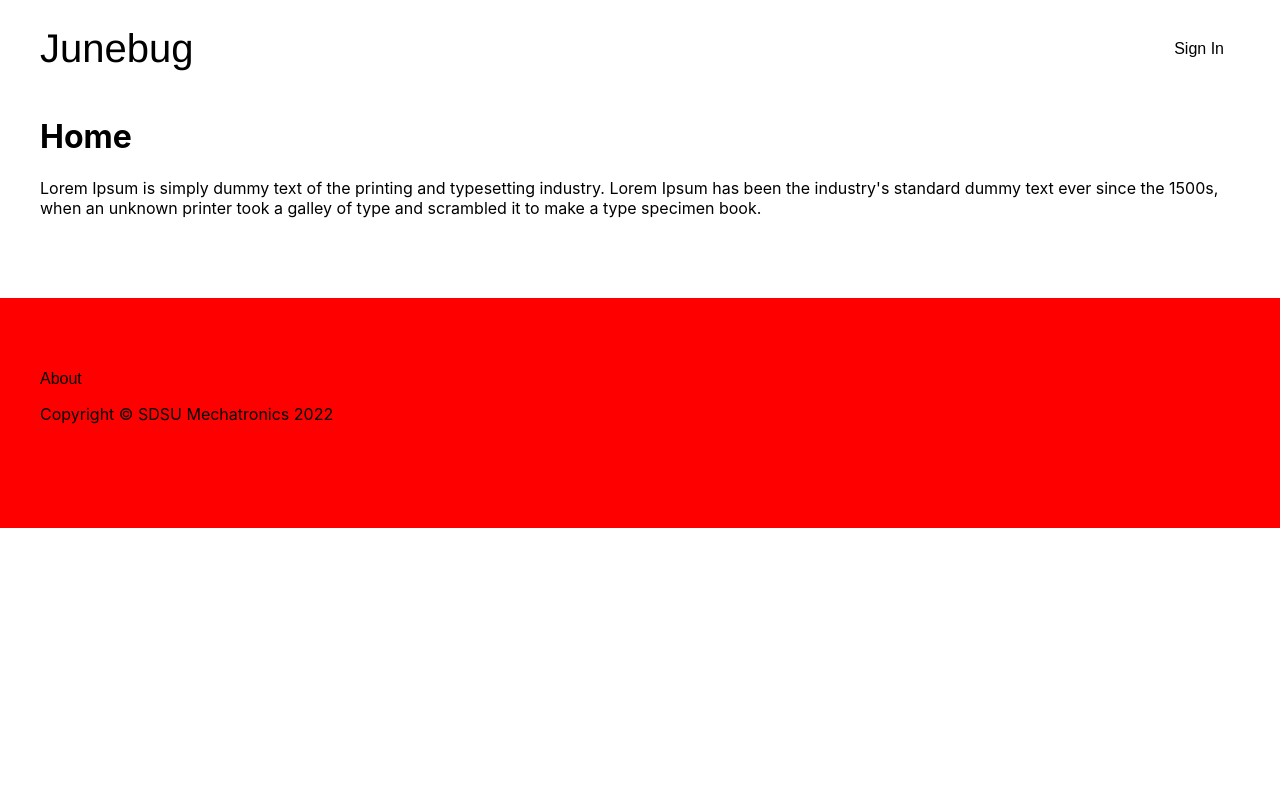
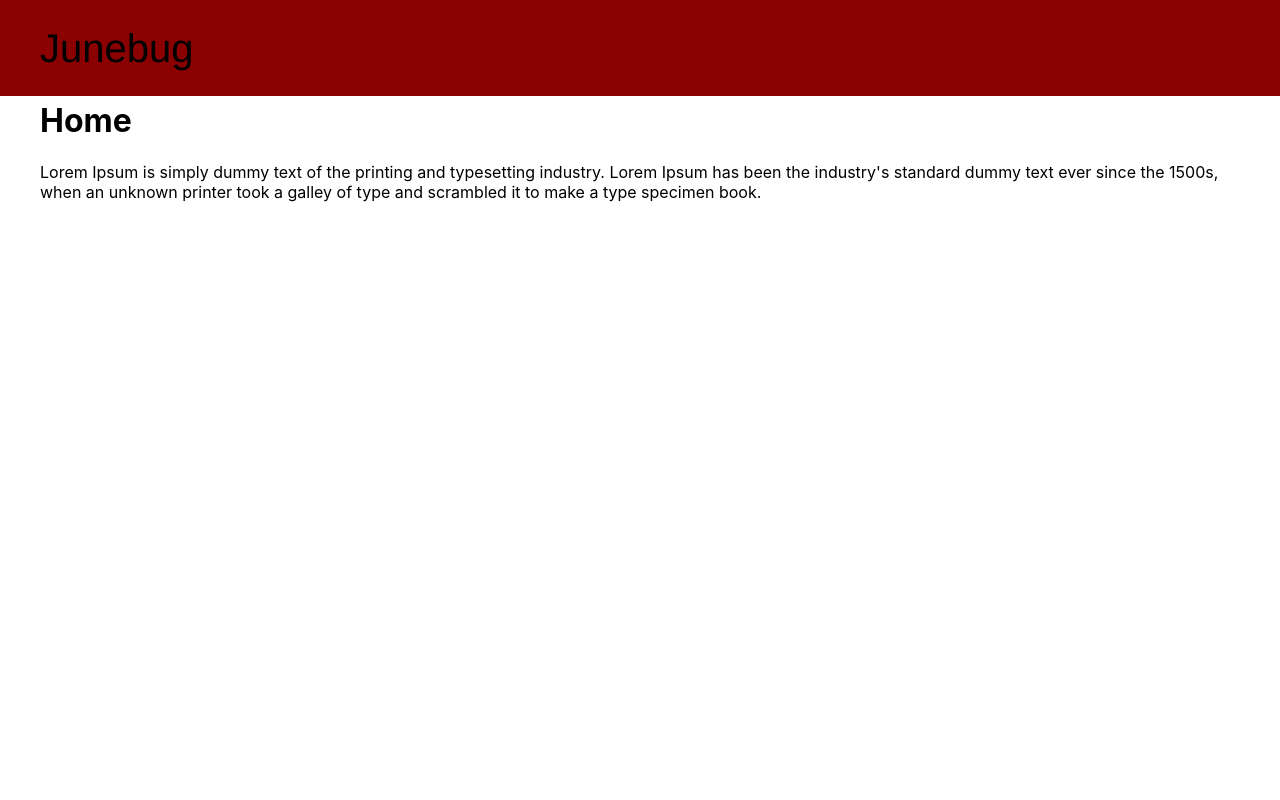
Before and after one commit to Mechatronics-SDSU/Junebug_website, a React (Create React App) app in the folder my-app/: page / in a window 1280 px wide. Shown: the top 800 px of the page. Built offline with nearby package versions, Linux system fonts and the light colour scheme.

Commit message:
Navbar is fixed position upon scrolling

```diff
--- a/my-app/src/components/Home/Home.jsx
+++ b/my-app/src/components/Home/Home.jsx
@@ -1,17 +1,18 @@
+import "./home.css"
+
 function Home() {
   return (
     <div className="home">
       <div class="container">
-        <div class="row align-items-center my-5">
-          <div class="col-lg-5">
-            <h1 class="font-weight-light">Home</h1>
+        <div class="row">
+          <h1>Home</h1>
           <p>
             Lorem Ipsum is simply dummy text of the printing and typesetting
             industry. Lorem Ipsum has been the industry's standard dummy text
             ever since the 1500s, when an unknown printer took a galley of
             type and scrambled it to make a type specimen book.
           </p>
-          </div>
+          <br></br>
         </div>
       </div>
     </div>
--- /dev/null
+++ b/my-app/src/components/Home/home.css
@@ -0,0 +1,7 @@
+.home{
+    padding-top: 80px;
+}
+
+div  {
+    padding-bottom: 500px;
+}
--- a/my-app/src/components/Navbar/Navbar.jsx
+++ b/my-app/src/components/Navbar/Navbar.jsx
@@ -5,14 +5,15 @@ function Navbar() {
   return (
     <header className="navbar">
         <NavLink className="navbar-brand" to="/">
-        Junebug
+          Junebug
         </NavLink>
+        <div className="navbar-spacer"></div>
         <ul className="navbar-nav">
-            <li className="nav-item">
+          <li className="nav-item">
             <NavLink className="nav-link" to="/">
-                Sign In
+              Sign In
             </NavLink>
-            </li>
+          </li>
         </ul>
     </header>
   );
--- a/my-app/src/components/Navbar/navbar.css
+++ b/my-app/src/components/Navbar/navbar.css
@@ -1,3 +1,14 @@
+.navbar {
+  padding: 0px 40px;
+  align-items: center;
+  display: flex;
+  justify-content: space-between;
+  height: 96px;
+  position: fixed;
+  top: 0;
+  background-color: darkred;
+}
+
 .nav-item {
     display: inline;
     padding: 0px 16px;
@@ -11,10 +22,8 @@
   font-family:'Helvetica';
   font-size: 40px;
 }
-.navbar {
-  padding: 0px 40px;
-  align-items: center;
+
+.navbar-spacer {
   display: flex;
-  justify-content: space-between;
-  height: 96px;
+  padding-left: 90em;
 }
```
Also changed, not shown: my-app/src/components/Home/home.scss (deleted). Lines whose indentation alone changed are shown as unchanged.
